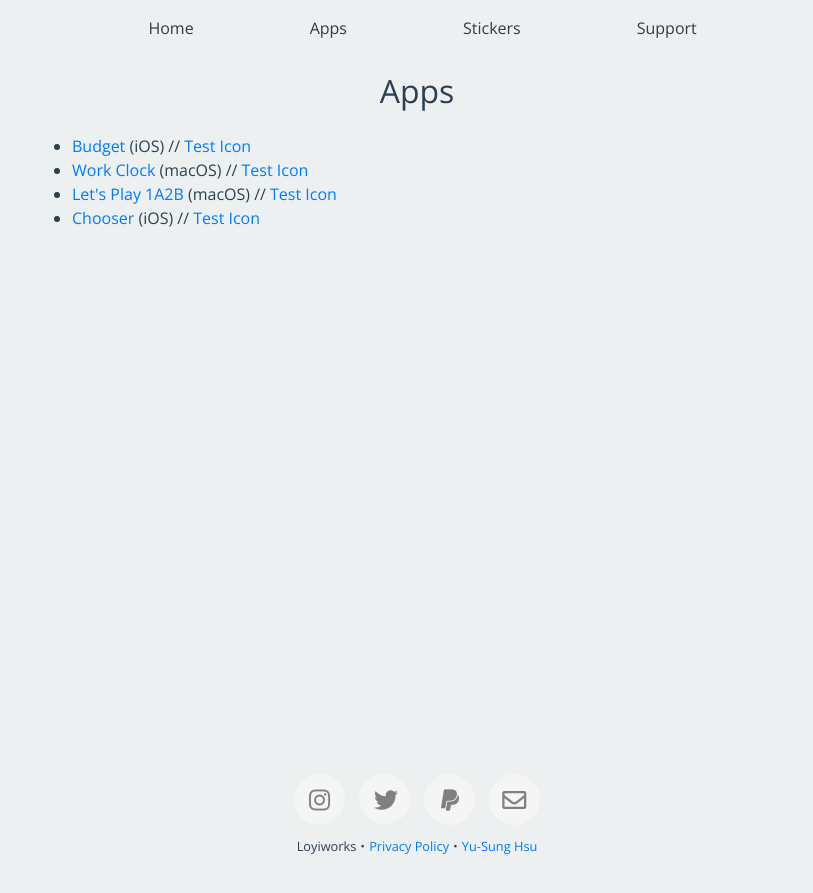
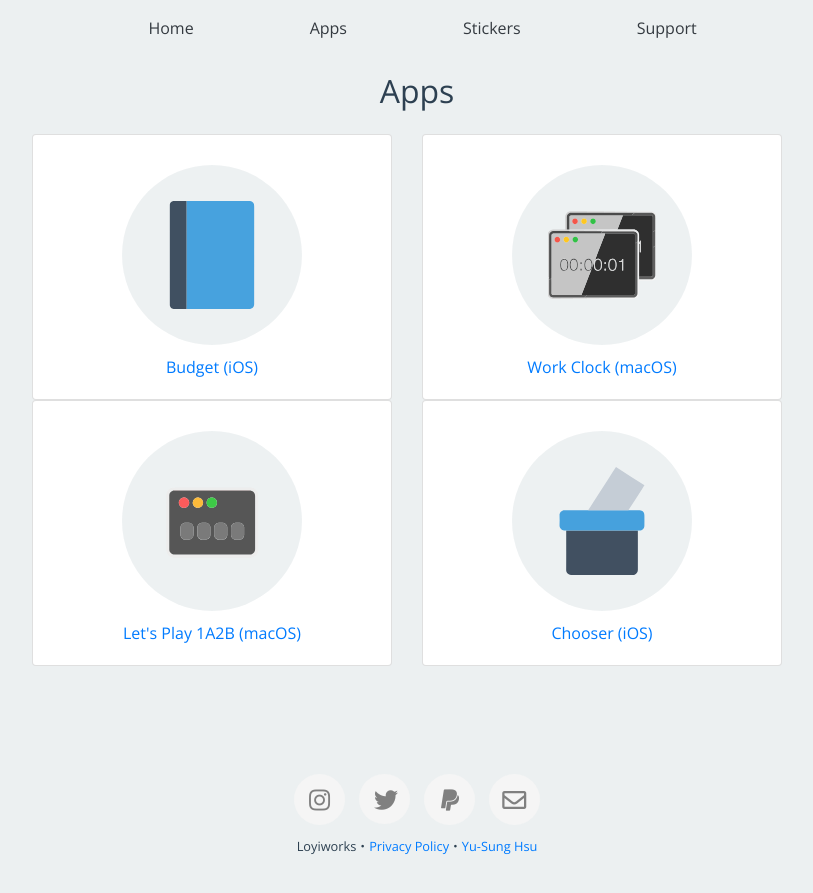
Before and after one commit to Loyiworks/loyiworks-website, a Jekyll site: the page built from apps/index.html, in a window 1280 px wide. Shown: the top 893 px of the page, without its empty margins (223-1036 px from the left). Built offline with Jekyll 4.4.1, drawn with Linux system fonts in a browser that asks for light colours; nearby versions of some CDN libraries.

Commit message:
Basic app icon menu setup.

```diff
--- a/apps/index.html
+++ b/apps/index.html
@@ -5,11 +5,20 @@ title: Apps
 
 <div class="container contentBlock">
   <h1 class="subpage-titles">Apps</h1>
-  <ul>
-    {% for post in site.posts %}
-    {% if post.categories contains "apps" %}
-      <li><a href="{{ post.url | prepend: site.baseurl | replace: '//', '/'  | replace: 'index.html', ''}}">{{ post.title }}</a> ({{post.platform}}) // <a href="{{post.icon}}">Test Icon</a></li>
-    {% endif %}
-    {% endfor %}
-  </ul>
+  <div class="card-deck">
+    {% for post in site.posts %} {% if post.categories contains "apps" %}
+    <a
+      href="{{ post.url | prepend: site.baseurl | replace: '//', '/'  | replace: 'index.html', ''}}"
+    >
+      <div class="card" style="min-width: 360px">
+        <div class="card-body" style="text-align: center;">
+          <div
+            class="appicon"
+            style="background: url({{post.icon}}) no-repeat; background-position: center; background-color: #ecf0f1; background-size: 60% 60%; opacity: 0.9; transform: scale(0.9);"></div>
+          {{ post.title }} ({{post.platform}})
+        </div>
+      </div>
+    </a>
+    {% endif %} {% endfor %}
+  </div>
 </div>
```
Also changed, not shown: _layouts/post.html (+5 -10 lines).
